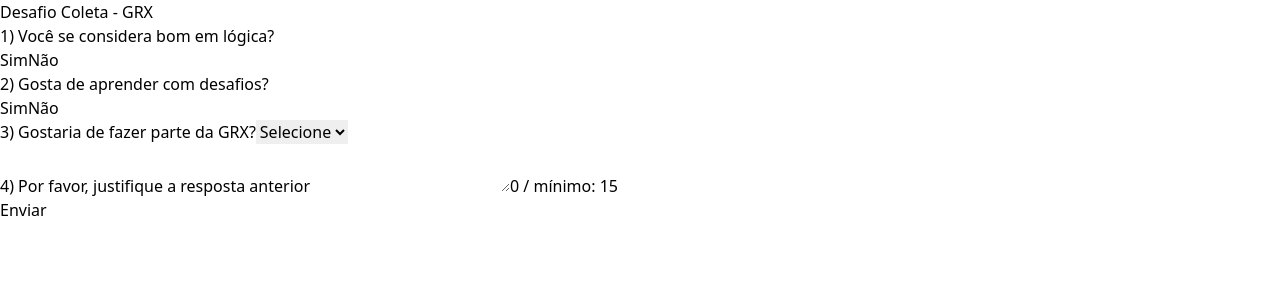
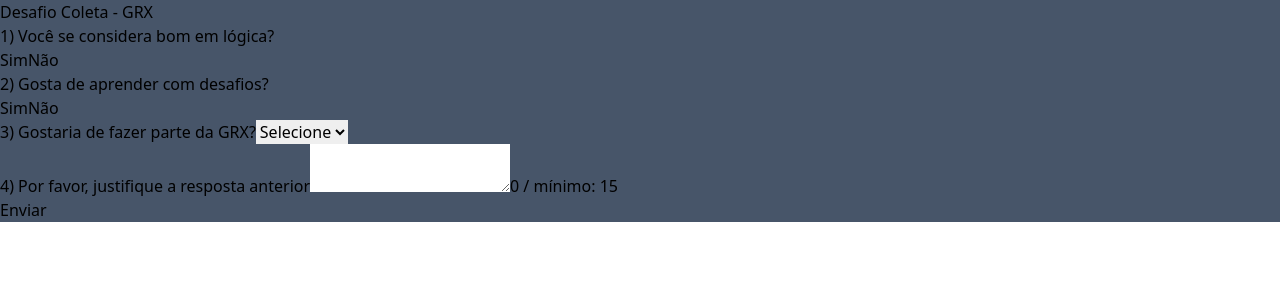
Before and after one commit to muriloommaia/grx-challenge, a React (Vite) app in the folder front-end/: page / in a window 1280 px wide. Shown: the top 300 px of the page. Built offline with nearby package versions, Linux system fonts and the light colour scheme.

Commit message:
style: ajusta lint

```diff
--- a/front-end/postcss.config.js
+++ b/front-end/postcss.config.js
@@ -1,6 +1,6 @@
 module.exports = {
   plugins: {
     tailwindcss: {},
-    autoprefixer: {},
-  },
+    autoprefixer: {}
+  }
 }
--- a/front-end/src/App.tsx
+++ b/front-end/src/App.tsx
@@ -1,9 +1,8 @@
-import './App.css'
 import Home from './components/Pages/Home'
 
 function App() {
   return (
-    <div>
+    <div className='bg-slate-600'>
       <Home />
     </div>
   )
```
